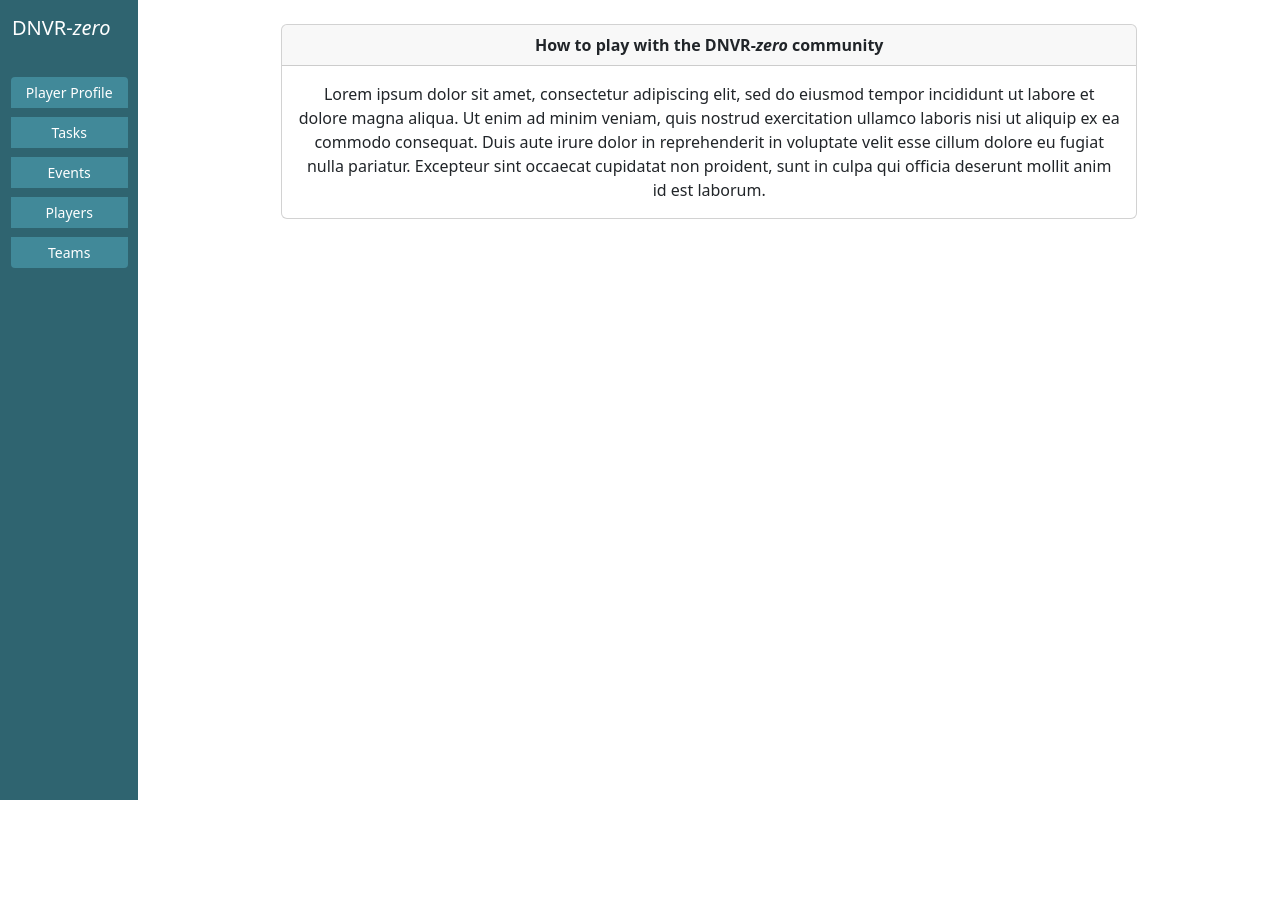
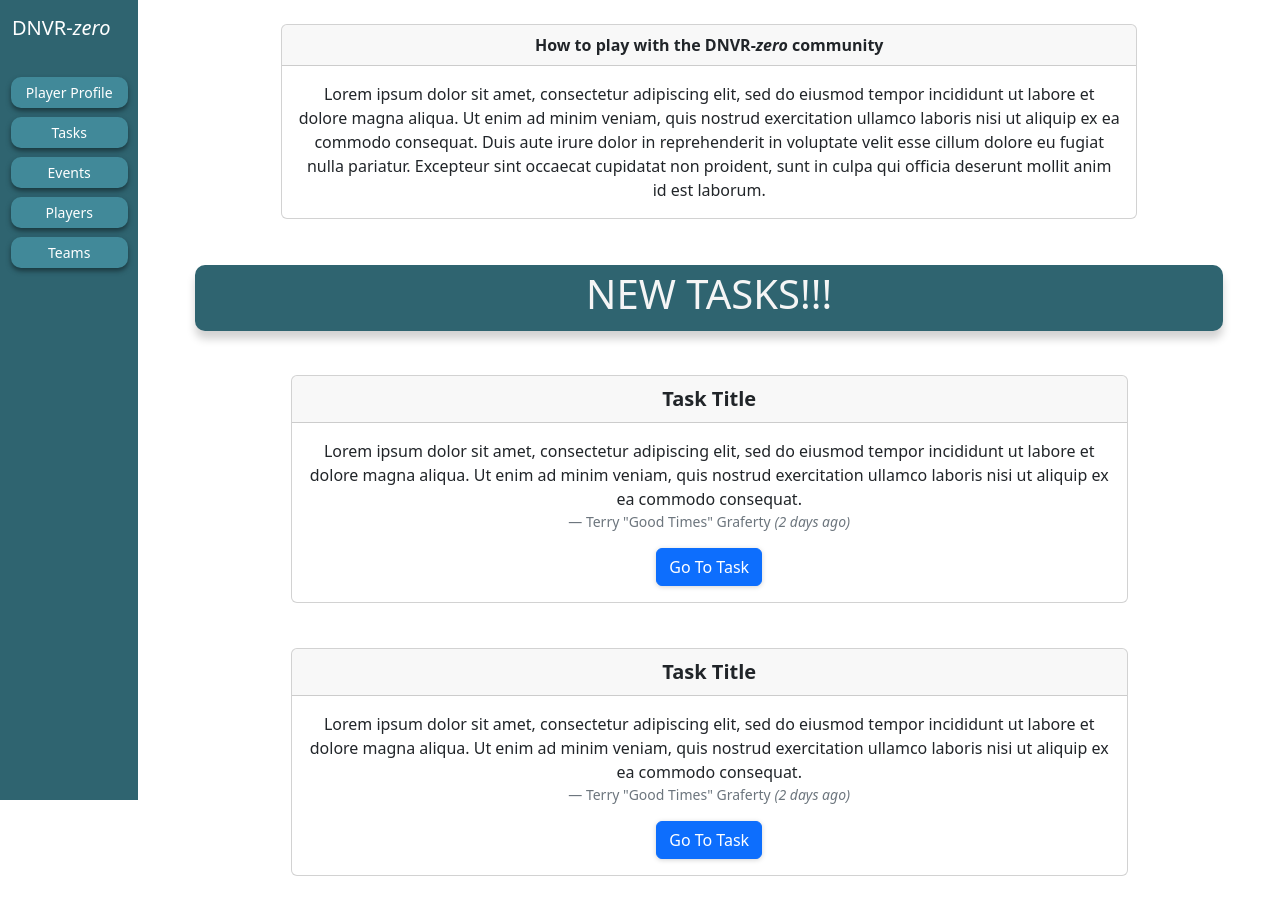
Before and after one commit to dnvr-zero/dnvr-zero-fe, a React (Create React App) app: page / in a window 1280 px wide. Shown: the top 919 px of the page. Before the commit the page ends 800 px from the top, so only its background shows below. Built offline with nearby package versions, Linux system fonts and the light colour scheme.

Commit message:
Created component for NewTasksOnHomepage to hold the latest submitted tasks

```diff
--- a/src/App.tsx
+++ b/src/App.tsx
@@ -2,11 +2,11 @@ import * as React from 'react';
 import SideBarNav from './components/SideBarNav';
 import MobileDropDownMenu from './components/MobileDropDownMenu';
 import HomePage from './components/HomePage';
-import { Container, Row, Col } from 'react-bootstrap';
+import { Row, Col } from 'react-bootstrap';
 
 interface AppProps {}
 
-const App: React.FC<AppProps> = (props) => {
+const App: React.FC<AppProps> = () => {
 	const [showMobileNav, setShowMobileNav] = React.useState<boolean>(false);
 
 	React.useEffect(() => {
@@ -23,7 +23,7 @@ const App: React.FC<AppProps> = (props) => {
 	};
 
 	return (
-		<div className="main-app-container">
+		<div className='main-app-container'>
 			{showMobileNav ? (
 				<>
 					<Row>
--- a/src/components/GameInfoCard.tsx
+++ b/src/components/GameInfoCard.tsx
@@ -3,7 +3,7 @@ import { Card } from 'react-bootstrap';
 
 interface GameInfoCardProps {}
 
-const GameInfoCard: React.FC<GameInfoCardProps> = (props) => {
+const GameInfoCard: React.FC<GameInfoCardProps> = () => {
 	return (
 		<Card className="text-center mt-4 w-75">
 			<Card.Header className="info-card-header">
--- a/src/components/HomePage.tsx
+++ b/src/components/HomePage.tsx
@@ -2,13 +2,15 @@ import '../styles/HomePage.css';
 import * as React from 'react';
 import { Card } from 'react-bootstrap';
 import GameInfoCard from './GameInfoCard';
+import NewTasksOnHomePage from './NewTasksOnHomePage';
 
 interface HomePageProps {}
 
-const HomePage: React.FC<HomePageProps> = (props) => {
+const HomePage: React.FC<HomePageProps> = () => {
 	return (
-		<div className='homepage-container'>
+		<div className="homepage-container">
 			<GameInfoCard />
+            <NewTasksOnHomePage />
 		</div>
 	);
 };
--- a/src/components/MobileDropDownMenu.tsx
+++ b/src/components/MobileDropDownMenu.tsx
@@ -4,9 +4,7 @@ import { Nav, Navbar, NavDropdown } from 'react-bootstrap';
 
 interface MobileDropDownMenuProps {}
 
-const MobileDropDownMenu: React.FC<MobileDropDownMenuProps> = (
-	props
-) => {
+const MobileDropDownMenu: React.FC<MobileDropDownMenuProps> = () => {
 	return (
 		<div className="mobile-dropdown-container d-flex flex-column align-items-center justify-content-center">
 			<Navbar collapseOnSelect variant="dark">
--- /dev/null
+++ b/src/components/NewTasksOnHomePage.tsx
@@ -0,0 +1,67 @@
+import { Container, Card, Button } from 'react-bootstrap';
+import '../styles/NewTasksOnHomePage.css';
+import * as React from 'react';
+
+interface NewTasksOnHomePageProps {}
+
+const NewTasksOnHomePage: React.FC<NewTasksOnHomePageProps> = (props) => {
+	return (
+		<>
+			<div className="new-task-title-container">
+				<h1>NEW TASKS!!!</h1>
+			</div>
+			<Container className="d-flex flex-column align-items-center">
+				<Card className="new-task-cards text-center">
+					<Card.Header className="new-task-header-text">Task Title</Card.Header>
+					<Card.Body>
+						<p className="task-description-text">
+							{' '}
+							Lorem ipsum dolor sit amet, consectetur adipiscing elit, sed do
+							eiusmod tempor incididunt ut labore et dolore magna aliqua. Ut
+							enim ad minim veniam, quis nostrud exercitation ullamco laboris
+							nisi ut aliquip ex ea commodo consequat.{' '}
+						</p>
+						<footer className="blockquote-footer">
+							Terry "Good Times" Graferty <i>(2 days ago)</i>
+						</footer>
+						<Button className="new-task-button">Go To Task</Button>
+					</Card.Body>
+				</Card>
+				<Card className="new-task-cards text-center">
+					<Card.Header className="new-task-header-text">Task Title</Card.Header>
+					<Card.Body>
+						<p className="task-description-text">
+							{' '}
+							Lorem ipsum dolor sit amet, consectetur adipiscing elit, sed do
+							eiusmod tempor incididunt ut labore et dolore magna aliqua. Ut
+							enim ad minim veniam, quis nostrud exercitation ullamco laboris
+							nisi ut aliquip ex ea commodo consequat.{' '}
+						</p>
+						<footer className="blockquote-footer">
+							Terry "Good Times" Graferty <i>(2 days ago)</i>
+						</footer>
+						<Button className="new-task-button">Go To Task</Button>
+					</Card.Body>
+				</Card>
+				<Card className="new-task-cards text-center">
+					<Card.Header className="new-task-header-text">Task Title</Card.Header>
+					<Card.Body>
+						<p className="task-description-text">
+							{' '}
+							Lorem ipsum dolor sit amet, consectetur adipiscing elit, sed do
+							eiusmod tempor incididunt ut labore et dolore magna aliqua. Ut
+							enim ad minim veniam, quis nostrud exercitation ullamco laboris
+							nisi ut aliquip ex ea commodo consequat.{' '}
+						</p>
+						<footer className="blockquote-footer">
+							Terry "Good Times" Graferty <i>(2 days ago)</i>
+						</footer>
+						<Button className="new-task-button">Go To Task</Button>
+					</Card.Body>
+				</Card>
+			</Container>
+		</>
+	);
+};
+
+export default NewTasksOnHomePage;
--- a/src/components/SideBarButtons.tsx
+++ b/src/components/SideBarButtons.tsx
@@ -4,7 +4,7 @@ import { ButtonGroup, Button } from 'react-bootstrap';
 
 interface SideBarButtonsProps {}
 
-const SideBarButtons: React.FC<SideBarButtonsProps> = (props) => {
+const SideBarButtons: React.FC<SideBarButtonsProps> = () => {
 	const [isActive, setIsActive] = React.useState<string | null>(null);
 
 	const handleClick = (buttonId: string) => {
--- a/src/components/SideBarNav.tsx
+++ b/src/components/SideBarNav.tsx
@@ -5,10 +5,10 @@ import SideBarButtons from './SideBarButtons';
 
 interface SideBarNavProps {}
 
-const SideBarNav: React.FC<SideBarNavProps> = (props) => {
+const SideBarNav: React.FC<SideBarNavProps> = () => {
 	return (
 		<div className="vertical-div">
-			<Navbar collapseOnSelect expand="lg" variant="dark" className="navbar">
+			<Navbar collapseOnSelect variant="dark" className="navbar">
 				<Container>
 					<Navbar.Brand href="home">
 						DNVR-<i>zero</i>
--- a/src/index.css
+++ b/src/index.css
@@ -17,6 +17,6 @@ code {
 }
 
 .main-app-container {
+	min-height: 100vh;
     display: flex;
-    width: 100%;
 }
--- /dev/null
+++ b/src/styles/NewTasksOnHomePage.css
@@ -0,0 +1,41 @@
+.new-task-container{
+    display: flex;
+    flex-direction: column;
+}
+
+.new-task-title-container {
+    background-color: #2f6470;
+    color: whitesmoke;
+    text-align: center;
+    width: 90%;
+    margin-top: 4%;
+    box-shadow: 0 8px 8px lightgray;
+    border-radius: 10px;
+    padding: 5px;
+}
+
+.new-task-cards {
+    margin-top: 4%;
+    width: 75%;
+}
+
+.new-task-header-text {
+    font-size: 20px;
+    font-weight: 700;
+}
+
+.blockquote-footer{
+    margin-top: 1%;
+}
+
+.new-task-button {
+    border-radius: 10px;
+    box-shadow: 0 1px 5px lightgray;
+    background-color: #2f6470;
+    border: none;
+}
+
+.new-task-button:hover {
+    box-shadow: 0 1px 5px black;
+    background-color: #418999;
+}
--- a/src/styles/SideBarButtons.css
+++ b/src/styles/SideBarButtons.css
@@ -10,10 +10,27 @@
 	transition: 0.2s ease-in-out;
 }
 
+#playerProfileButton,
+#tasksButton,
+#eventsButton,
+#playersButton,
+#teamsButton {
+	border-radius: 10px;
+	box-shadow: 0 3px 5px #1a383f;
+}
+
+#playerProfileButton:hover,
+#tasksButton:hover,
+#eventsButton:hover,
+#playersButton:hover,
+#teamsButton:hover {
+	border-radius: 10px;
+	box-shadow: 0 4px 8px #1a383f;
+}
+
 .nav-button-container button:hover {
 	background-color: #2f6470;
 	/* outline: .5px inset whitesmoke; */
-	box-shadow: 0 0 5px whitesmoke;
 }
 
 .nav-button-container .btn.active {
--- a/src/styles/SideBarNav.css
+++ b/src/styles/SideBarNav.css
@@ -1,11 +1,10 @@
 .vertical-div {
-	display: flex;
+    display: flex;
+    /* flex-direction: column; */
+    height: 100vh;
 }
 
 .navbar {
     background-color: #2f6470;
     flex-direction: column;
-	justify-content: flex-start;
-    height: 100vh;
-    width: auto;
 }
```
